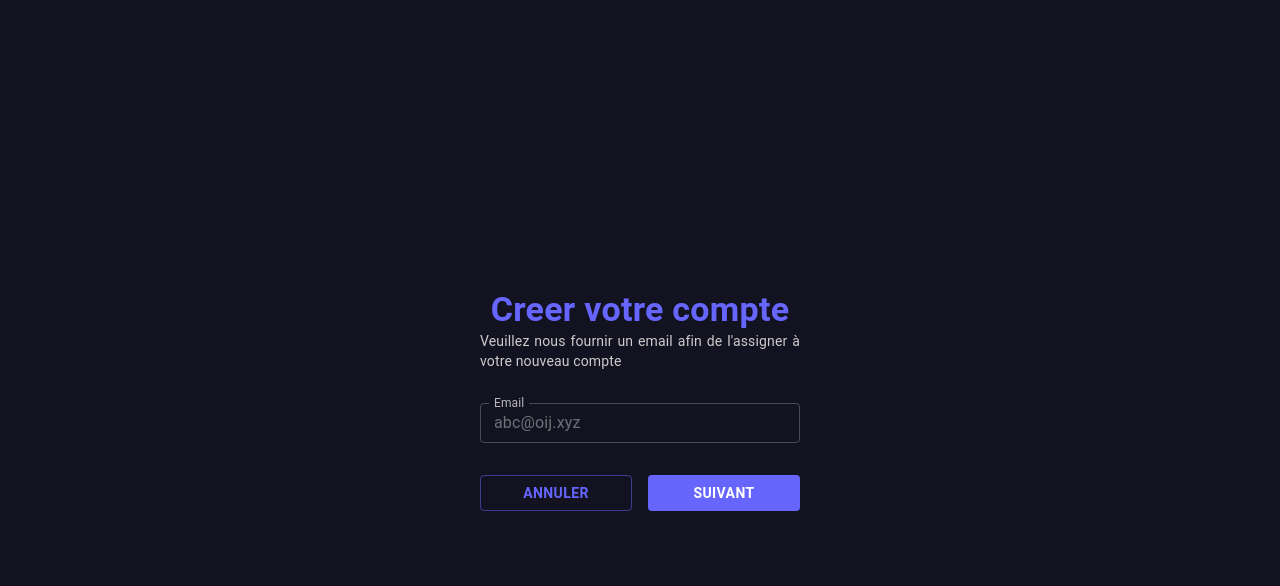
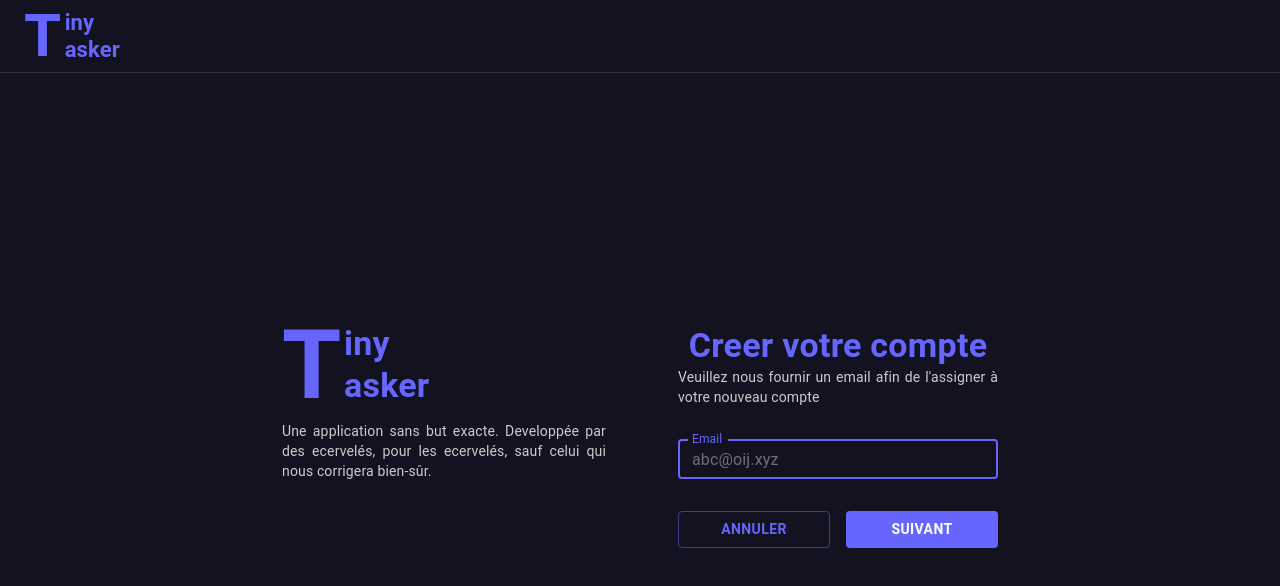
Before and after one commit to iamniaina34/javamail-front, a React (Vite) app: page /creer in a window 1280 px wide. Shown: the top 586 px of the page. Built offline with nearby package versions, Linux system fonts and the light colour scheme.

Commit message:
update: re-routed

```diff
--- a/src/App.jsx
+++ b/src/App.jsx
@@ -4,7 +4,7 @@ import Home from './pages/home/Home';
 import Login from './pages/login/Login';
 import Register from './pages/register/Register';
 import Reset from './pages/reset/Reset';
-import { AppBar, Box, CssBaseline, Divider, Link, Toolbar } from '@mui/material';
+import { AppBar, Box, CssBaseline, Divider, Link, Toolbar, Typography } from '@mui/material';
 import { ThemeProvider } from '@emotion/react';
 import Root from './pages/root/Root';
 import { darkTheme } from './themes/theme';
@@ -17,10 +17,11 @@ function App() {
   const [cookies, setCookie] = useCookies(['isDarkTheme'])
 
   return (
+    <BrowserRouter>
       <ThemeProvider theme={darkTheme}>
         <CssBaseline />
         <Box display={'flex'} flexDirection={'column'} height={'100vh'} overflow={'hidden'}>
-        {/* <AppBar color='transparent' position="sticky" elevation={0}>
+          <AppBar color='transparent' position="sticky" elevation={0}>
             <Toolbar
               disableGutters
               sx={{
@@ -40,25 +41,85 @@ function App() {
               </Box>
             </Toolbar>
             <Divider />
-        </AppBar> */}
+          </AppBar>
           <Box
             flexBasis={'100%'}
+            display={'flex'}
+            flexDirection={'column'}
           >
-          <BrowserRouter>
             <Routes>
-              <Route path='/' element={<Root />} />
               <Route element={<AuthGuard />}>
                 <Route path='/acceuil' element={<Home />} />
               </Route>
+              <Route path='*' element={
+                <Box
+                  maxWidth={'lg'}
+                  height={'100%'}
+                  m={'auto'}
+                  display={'flex'}
+                  flexDirection={'row'}
+                  justifyContent={'center'}
+                  alignItems={'center'}
+                  sx={{
+                    [darkTheme.breakpoints.down('md')]: {
+                      height: 'fit-content',
+                      my: 4,
+                    }
+                  }}
+                >
+                  <Box
+                    sx={{
+                      m: 'auto',
+                      width: 'fit-content',
+                      display: 'flex',
+                      flexDirection: 'row',
+                      justifyContent: 'center',
+                      gap: 4,
+                      p: 1,
+                      [darkTheme.breakpoints.up('lg')]: {
+                        borderColor: 'InactiveBorder',
+                        borderRadius: 4,
+                      },
+                    }}
+                  >
+                    <Box
+                      sx={{
+                        px: '20px',
+                        display: 'none',
+                        flexBasis: '64%',
+                        [darkTheme.breakpoints.up('sm')]: {
+                          display: 'flex',
+                          flexDirection: 'column',
+                          justifyItems: 'start',
+                        },
+                      }}
+                    >
+                      <AppTitle disableGutter />
+                      <Typography
+                        maxWidth='324px'
+                        variant='body2'
+                        align='justify'
+                      >
+                        Une application sans but exacte. Developpée par des ecervelés, pour les ecervelés, sauf celui qui nous corrigera bien-sûr.
+                      </Typography>
+                    </Box>
+                    <Routes>
+                      <Route path='/' element={<Root />} />
                       <Route path='/connecter' element={<Login />} />
                       <Route path='/creer' element={<Register />} />
                       <Route path='/reinitialiser' element={<Reset />} />
+                      <Route path='*' exact={true} element={<Root />} />
                     </Routes>
-          </BrowserRouter>
                   </Box>
                 </Box>
-    </ThemeProvider>
-  );
+
+              } />
+            </Routes>
+          </Box>
+        </Box>
+      </ThemeProvider >
+    </BrowserRouter>
+  )
 }
 
 export default App;
--- a/src/api/entities.js
+++ b/src/api/entities.js
@@ -2,4 +2,9 @@ import api from './api'
 
 const User = api('/users')
 const Logger = api('/users/login')
-export { User, Logger }
+const Email = () => {
+    return({
+        sendPinCode: api('/sendPinCode')
+    })
+}
+export { User, Logger, Email }
--- a/src/pages/login/Login.jsx
+++ b/src/pages/login/Login.jsx
@@ -50,57 +50,6 @@ function Login() {
   }
 
   return cookies.usernameCookie ? (<Navigate to={'/acceuil'} />) : (
-    <Container
-      maxWidth='lg'
-      sx={{
-        height: '100%',
-        m: 'auto',
-        display: 'flex',
-        flexDirection: 'row',
-        justifyContent: 'center',
-        alignItems: 'center',
-        [theme.breakpoints.down('md')]: {
-          height: 'fit-content',
-          my: 4,
-        }
-      }}
-    >
-      <Box
-        sx={{
-          m: 'auto',
-          width: 'fit-content',
-          display: 'flex',
-          flexDirection: 'row',
-          justifyContent: 'center',
-          gap: 4,
-          p: 1,
-          [theme.breakpoints.up('lg')]: {
-            borderColor: 'InactiveBorder',
-            borderRadius: 4,
-          },
-        }}
-      >
-        <Box
-          sx={{
-            px: '20px',
-            display: 'none',
-            flexBasis: '64%',
-            [theme.breakpoints.up('sm')]: {
-              display: 'flex',
-              flexDirection: 'column',
-              justifyItems: 'start',
-            },
-          }}
-        >
-          <AppTitle disableGutter />
-          <Typography
-            maxWidth='324px'
-            variant='body2'
-            align='justify'
-          >
-            Une application sans but exacte. Developpée par des ecervelés, pour les ecervelés, sauf celui qui nous corrigera bien-sûr.
-          </Typography>
-        </Box>
     <Box
       component={'form'}
       method='post'
@@ -242,8 +191,6 @@ function Login() {
         </Button>
       </Box>
     </Box>
-      </Box>
-    </Container>
   )
 }
 
--- a/src/pages/register/Register.jsx
+++ b/src/pages/register/Register.jsx
@@ -1,16 +1,24 @@
-import { Box, Button, Container, createTheme, FormControl, TextField, Typography } from '@mui/material'
-import React, { useState } from 'react'
+import { Subject, Visibility, VisibilityOff } from '@mui/icons-material'
+import { Box, Button, Container, createTheme, FormControl, IconButton, InputAdornment, TextField, Typography } from '@mui/material'
+import React, { createRef, useEffect, useState } from 'react'
 import { useNavigate } from 'react-router-dom'
+import { Email } from '../../api/entities'
 
 function Register() {
   const theme = createTheme()
   const navigate = useNavigate()
   const [account, setAccount] = useState({
-    pseudo: '',
+    username: '',
     email: '',
-    motDePasse: ''
+    password: ''
   })
   const [isEmailValid, setIsEmailValid] = useState(true)
+  const [emailHelperText, setEmailHelperText] = useState('')
+  const [showPassword, setShowPassword] = useState(false)
+  const emailField = createRef()
+  const toogleShowPassword = (e) => {
+    setShowPassword(old => (!old))
+  }
 
   const handleAccountChange = (e) => {
     const p = e.target.id
@@ -23,44 +31,29 @@ function Register() {
 
   const handleSubmit = (e) => {
     e.preventDefault()
-    console.log(account)
+    if (account.email.length <= 0) {
+      setIsEmailValid(false)
+      setEmailHelperText("Veuillez remplir ce champs")
+      return
+    } else {
+      const email = {
+        to: account.email,
+        subject: 'Confirmer votre email',
+        text: '',
+      }
+      Email.sendPinCode(email)
+    }
   }
 
   const goBack = (e) => {
     navigate(-1)
   }
 
+  useEffect(() => {
+    emailField.current.focus()
+  }, [])
+
   return (
-    <Container
-      maxWidth='lg'
-      sx={{
-        height: '100vh',
-        m: 'auto',
-        display: 'flex',
-        flexDirection: 'row',
-        justifyContent: 'center',
-        alignItems: 'center',
-        [theme.breakpoints.down('md')]: {
-          height: 'fit-content',
-          my: 4,
-        }
-      }}
-    >
-      <Box
-        sx={{
-          m: 'auto',
-          width: 'fit-content',
-          display: 'flex',
-          flexDirection: 'row',
-          justifyContent: 'center',
-          gap: 4,
-          p: 1,
-          [theme.breakpoints.up('lg')]: {
-            borderColor: 'InactiveBorder',
-            borderRadius: 4,
-          },
-        }}
-      >
     <Box
       component={'form'}
       method='post'
@@ -100,6 +93,7 @@ function Register() {
         <FormControl>
           <TextField
             id='email'
+            inputRef={emailField}
             type='email'
             value={account.email}
             onChange={handleAccountChange}
@@ -108,7 +102,7 @@ function Register() {
             label='Email'
             placeholder='abc@oij.xyz'
             error={!isEmailValid}
-                helperText={!isEmailValid && 'Cet email est déjà assigné à un autre compte'}
+            helperText={!isEmailValid && emailHelperText}
             FormHelperTextProps={{
               sx: {
                 mx: 0
@@ -152,8 +146,6 @@ function Register() {
         </Button>
       </Box>
     </Box>
-      </Box>
-    </Container>
   )
 }
 
--- a/src/pages/reset/Reset.jsx
+++ b/src/pages/reset/Reset.jsx
@@ -22,36 +22,6 @@ function Reset() {
   }
 
   return (
-    <Container
-      maxWidth='lg'
-      sx={{
-        height: '100vh',
-        m: 'auto',
-        display: 'flex',
-        flexDirection: 'row',
-        justifyContent: 'center',
-        alignItems: 'center',
-        [theme.breakpoints.down('sm')]: {
-          height: 'fit-content',
-          my: 4,
-        }
-      }}
-    >
-      <Box
-        sx={{
-          m: 'auto',
-          width: 'fit-content',
-          display: 'flex',
-          flexDirection: 'row',
-          justifyContent: 'center',
-          gap: 4,
-          p: 1,
-          [theme.breakpoints.up('lg')]: {
-            borderColor: 'InactiveBorder',
-            borderRadius: 4,
-          },
-        }}
-      >
     <Box
       component={'form'}
       method='post'
@@ -133,8 +103,6 @@ function Reset() {
         </Button>
       </Box>
     </Box>
-      </Box>
-    </Container>
   )
 }
 
--- a/src/utilities/middleware/AuthGuard.jsx
+++ b/src/utilities/middleware/AuthGuard.jsx
@@ -4,7 +4,7 @@ import { Navigate, Outlet } from 'react-router-dom';
 
 function AuthGuard() {
   const [cookies] = useCookies(['usernameCookie']);
-  const isAuthenticated = cookies.usernameCookie != null;
+  const isAuthenticated = !!cookies.usernameCookie;
   return isAuthenticated ? <Outlet /> : <Navigate to='/connecter' />;
 }
 
```
Lines whose indentation alone changed are shown as unchanged.
